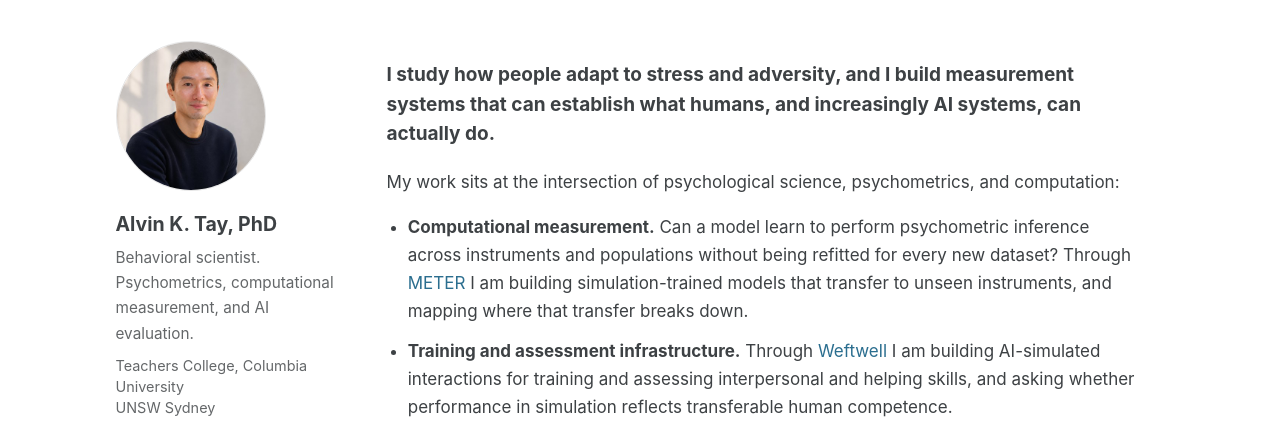
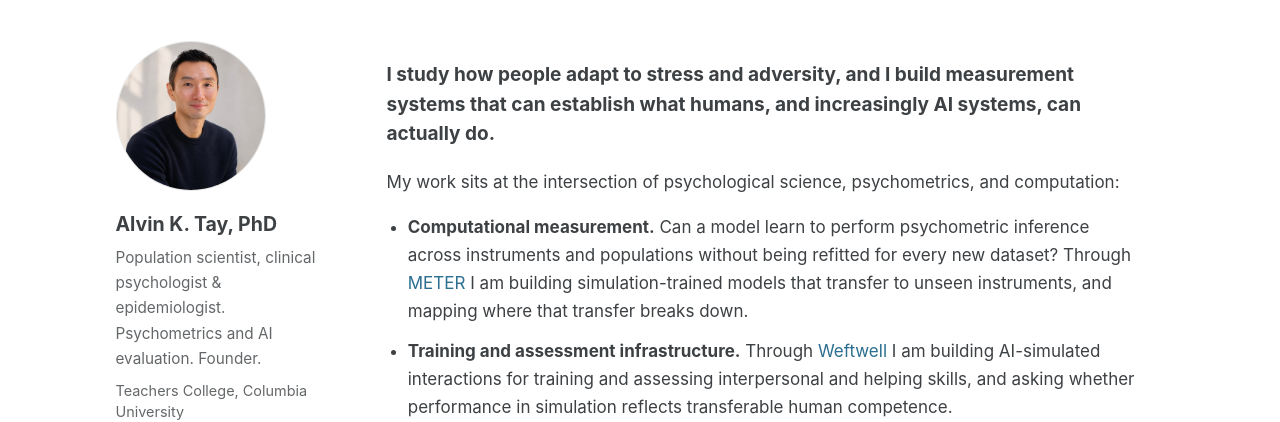
Before and after one commit to alvin-k-tay/alvin-k-tay.github.io, a plain HTML site: page index.html in a window 1280 px wide. Shown: the part 65-487 px from the top of the page. Drawn offline with Linux system fonts and the light colour scheme.

Commit message:
Update sidebar titles
Co-Authored-By: Claude Opus 5.5 <noreply@anthropic.com>

```diff
--- a/index.html
+++ b/index.html
@@ -27,7 +27,7 @@
       <div class="avatar-fallback" style="display:none">AT</div>
     </div>
     <h3 class="author-name">Alvin K. Tay, PhD</h3>
-    <p class="author-bio">Behavioral scientist. Psychometrics, computational measurement, and AI evaluation.</p>
+    <p class="author-bio">Population scientist, clinical psychologist &amp; epidemiologist. Psychometrics and AI evaluation. Founder.</p>
     <p class="author-affil">Teachers College, Columbia University<br>UNSW Sydney</p>
     <ul class="author-links">
       <li><a href="https://github.com/alvin-k-tay"><i class="fab fa-github"></i> GitHub</a></li>
```
